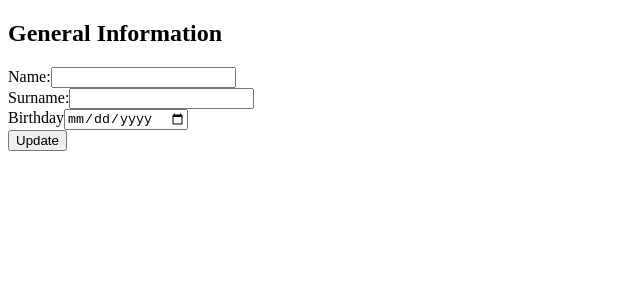
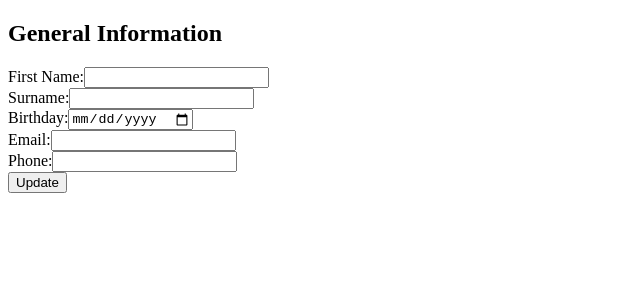
Before and after one commit to Tou1lle/cv-application-top, a React (Vite) app: page / in a window 1280 px wide. Shown: the top 300 px of the page, without its empty margins (0-640 px from the left). Built offline with nearby package versions, Linux system fonts and the light colour scheme.

Commit message:
Extract label and input into a component

```diff
--- /dev/null
+++ b/src/components/Input.jsx
@@ -0,0 +1,10 @@
+function Input({type, id, label}) {
+  return (
+    <div>
+      <label htmlFor={id}>{label}:</label>
+      <input type={type} />
+    </div>
+  )
+}
+
+export { Input };
--- a/src/components/InputSection.jsx
+++ b/src/components/InputSection.jsx
@@ -1,21 +1,16 @@
+import { Input } from "./Input"
+
 export default function InputSection({type, extendable = false, onUpdate}) {
   if (type === "general") {
     return (
       <section>
         <h2>General Information</h2>
         <section>
-          <div>
-            <label htmlFor="name">Name:</label>
-            <input type="text" id="first-name"/>
-          </div>
-          <div>
-            <label htmlFor="surname">Surname:</label>
-            <input type="text" id="surname"/>
-          </div>
-          <div>
-            <label htmlFor="birthday">Birthday</label>
-            <input type="date" id="birthday"/>
-          </div>
+          <Input type="text" id="first-name" label="First Name"/>
+          <Input type="text" id="surname" label="Surname"/>
+          <Input type="date" id="birthday" label="Birthday"/>
+          <Input type="email" id="email" label="Email"/>
+          <Input type="tel" id="phone" label="Phone"/>
         </section>
         <button>Update</button>
       </section>
```
